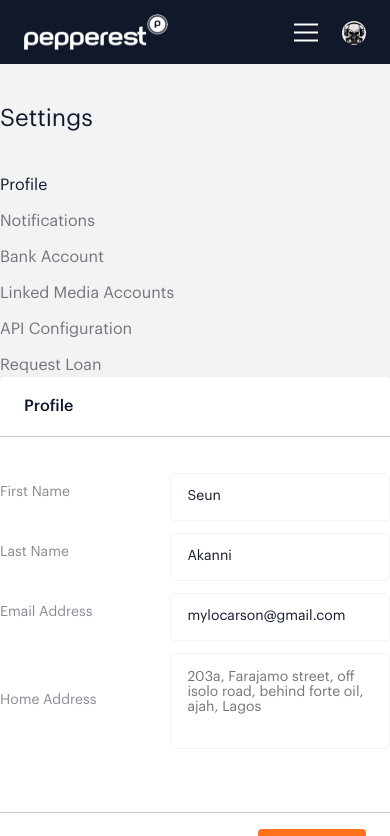
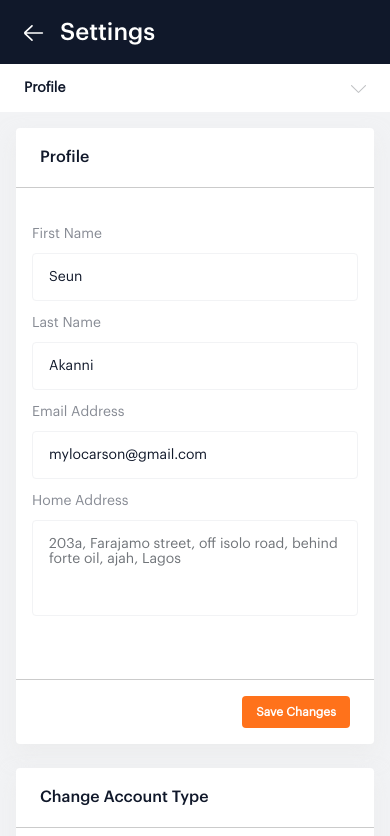
Before and after one commit to icelake0/Pepperest, a React (Create React App) app: page /user-account/profile in a window 390 px wide. Shown: the top 836 px of the page. Built offline with nearby package versions, Linux system fonts and the light colour scheme.

Commit message:
some fixes

```diff
--- a/src/assets/scss/components/_text.scss
+++ b/src/assets/scss/components/_text.scss
@@ -22,6 +22,13 @@
 
 
     // text colors
+    &-font--medium{
+        font-family: $medium-font !important;
+    }
+
+    &--white{
+        color: $white;
+    }
 
     &--gray{
         color: $gray;
--- a/src/assets/scss/pages/_user-account.scss
+++ b/src/assets/scss/pages/_user-account.scss
@@ -1,13 +1,48 @@
 .user-account{
+
+    padding: 16px 16px;
+    @include desktop{
+        padding: 0px;
+    }
     &__header{
+        display: none;
         margin: 40px 0px;
         .text--md{
             font-family: $medium-font;
 
         }
+        @include desktop{
+            display: block;
+        }
     }
 
     padding-bottom: 200px;
+
+    & .pcard-form_control-wrapper {
+        @include mobileAndTablet {
+            flex-direction: column;
+            align-items: unset;
+            justify-content: unset;
+        }
+    }
+
+    & .pcard-body {
+        @include mobileAndTablet {
+            padding: 0px 16px;
+        }
+    }
+
+
+    & .pcard-form_control:last-child,
+    & .pcard-form_control:first-child {
+        @include mobileAndTablet {
+            width: 100%;
+            margin: 0;
+        }
+    }
+    & .pcard-header-status {
+        margin-left: 16px;
+    }
 }
 
 .profile-settings{
@@ -25,11 +60,17 @@
         flex-direction: row;
         align-items: flex-start;
         padding-left: 24px;
-        padding-top: 64px;
+        padding-top: 24px;
+        @include desktop {
+            padding-top: 64px;
+        }
 
         & .notification__list {
             border-bottom: 1px solid $border-color-1;
-            padding-bottom: 64px;
+            padding-bottom: 24px;
+            @include desktop{
+                padding-bottom: 64px;
+            }
         }
 
         &:first-child {
@@ -70,6 +111,10 @@
             &__title {
                 font-size: $font-size-2;
                 color: $gray;
+                margin-bottom: 24px;
+                @include desktop{
+                    margin-bottom: 0px;
+                }
             }
 
             &-text{
--- a/src/assets/scss/settings.scss
+++ b/src/assets/scss/settings.scss
@@ -119,13 +119,13 @@ $desktop-width: 1024px;
     }
 }
 @mixin  mobile {
-    @media (min-width: #{$tablet-width}){
+    @media (max-width: #{$mobile-width}){
         @content;
     }
 }
 
 @mixin tablet {
-    @media(min-width: #{$mobile-width}){
+    @media(min-width: #{$tablet-width}) and (max-width: #{$desktop-width}){
         @content;
     }
 }
--- /dev/null
+++ b/src/components/blocks/SettingsNavigationBar/index.js
@@ -0,0 +1,20 @@
+/* eslint-disable jsx-a11y/click-events-have-key-events */
+/* eslint-disable jsx-a11y/no-static-element-interactions */
+import React from 'react';
+import { withRouter } from 'react-router-dom';
+
+import { BackArrow } from 'components/vectors';
+
+const SettingsNavigationBar = (props) => {
+  const { history } = props;
+  return (
+    <div className="nsHeader d-flex  align-items-center d-lg-none">
+      <div onClick={() => { history.push('/payments'); }}>
+        <BackArrow />
+      </div>
+      <h6 className="text--md text-font--medium text--white ml-3">Settings</h6>
+    </div>
+  );
+};
+
+export default withRouter(SettingsNavigationBar);
--- a/src/components/blocks/index.js
+++ b/src/components/blocks/index.js
@@ -46,6 +46,7 @@ import OrderList from './OrderList';
 import OrderListItem from './OrderListItem';
 import OrderListItemDetails from './OrderListItemDetails';
 import OrderDashboardMetric from './OrderDashboardMetric';
+import SettingsNavigationBar from './SettingsNavigationBar';
 
 export {
   Input,
@@ -92,4 +93,5 @@ export {
   OrderListItem,
   OrderListItemDetails,
   OrderDashboardMetric,
+  SettingsNavigationBar,
 };
--- a/src/components/layouts/withDefaultLayout/index.js
+++ b/src/components/layouts/withDefaultLayout/index.js
@@ -1,25 +1,50 @@
 import React, { Component } from 'react';
 import { Header, HeaderAlternate } from 'components/shared';
+import { SettingsNavigationBar } from 'components/blocks';
 
 export default function withDefaultLayout(WrappedComponent, data = {}) {
   return class extends Component {
     constructor(props) {
       super(props);
       this.state = {
+        isSettings: false,
         ...data,
         ...props,
+        isDesktop: false,
       };
+
+      this.updateIsDesktop = this.updateIsDesktop.bind(this);
+    }
+
+    componentDidMount() {
+      this.updateIsDesktop();
+      window.addEventListener('resize', this.updateIsDesktop);
+    }
+
+    componentWillUnmount() {
+      window.removeEventListener('resize', this.updateIsDesktop);
+    }
+
+    updateIsDesktop() {
+      this.setState({ isDesktop: window.innerWidth > 1450 });
     }
 
     render() {
+      const {
+        hasAlternateHeader, isSettings, links, page, isDesktop,
+      } = this.state;
       return (
         <>
-          <Header />
-          {this.state.hasAlternateHeader ? (
-            <HeaderAlternate
-              links={this.state.links}
-              page={this.state.page}
-            />
+          {isSettings && !isDesktop ? null : <Header />}
+
+          {!isSettings && !isDesktop ? null : <SettingsNavigationBar />}
+          {/* show everywhere, but not on settings desktop view */}
+          {hasAlternateHeader && !isSettings ? (
+            <HeaderAlternate links={links} page={page} />
+          ) : null}
+          {/* show only in settings mobile view */}
+          {hasAlternateHeader && isSettings && !isDesktop ? (
+            <HeaderAlternate links={links} page={page} />
           ) : null}
           <div className="max-content">
             <WrappedComponent {...this.props} />
--- /dev/null
+++ b/src/components/vectors/BackArrow/index.js
@@ -0,0 +1,18 @@
+import React from 'react';
+
+const BackArrow = () => (
+  <svg
+    className="icon"
+    xmlns="http://www.w3.org/2000/svg"
+    width="20"
+    height="16"
+    viewBox="0 0 20 16"
+  >
+    <path
+      fill="#FFF"
+      d="M18.4 7.2H2.44l6.111-5.82c.32-.305.333-.812.028-1.132-.304-.32-.81-.332-1.131-.027L.468 6.869C.168 7.17 0 7.573 0 8c0 .427.167.83.483 1.145l6.965 6.634c.155.148.353.221.552.221.211 0 .422-.083.58-.248.304-.32.292-.826-.028-1.131L2.415 8.8H18.4c.441 0 .8-.36.8-.8 0-.442-.359-.8-.8-.8z"
+    />
+  </svg>
+);
+
+export default BackArrow;
--- a/src/components/vectors/index.js
+++ b/src/components/vectors/index.js
@@ -18,6 +18,7 @@ import FlutterwaveIcon from './FlutterwaveIcon';
 import OrangeRightArrowIcon from './OrangeRightArrowIcon';
 import UpChevron from './UpChevron';
 import HamburgerIcon from './HamburgerIcon';
+import BackArrow from './BackArrow';
 
 
 export {
@@ -41,4 +42,5 @@ export {
   OrangeRightArrowIcon,
   UpChevron,
   HamburgerIcon,
+  BackArrow,
 };
--- a/src/config/inner-routes.js
+++ b/src/config/inner-routes.js
@@ -62,3 +62,35 @@ export const ordersInnerRoutes = [
     title: 'Delivered',
   },
 ];
+export const settingsInnerRoutes = [
+  {
+    url: '/user-account/profile',
+    title: 'Profile',
+    exact: true,
+  },
+  {
+    url: '/user-account/notifications',
+    title: 'Notifications',
+    exact: true,
+  },
+  {
+    url: '/user-account/bank-account',
+    title: 'Bank Account',
+    exact: true,
+  },
+  {
+    url: '/user-account/linked-media-account',
+    title: 'Linked Media Accounts',
+    exact: true,
+  },
+  {
+    url: '/user-account/api-configurations',
+    title: 'API Configuration',
+    exact: true,
+  },
+  {
+    url: '/user-account/loans',
+    title: 'Request Loan',
+    exact: true,
+  },
+];
--- a/src/pages/LinkMediaAccountPage/index.js
+++ b/src/pages/LinkMediaAccountPage/index.js
@@ -10,7 +10,7 @@ const LinkMediaAccountPage = () => (
       </div>
       <div className="pcard-body">
         <div className="row justify-item-center nsForm-control">
-          <div className="col-md-6 ml-auto">
+          <div className="col-10 col-md-6 ml-md-auto">
             <InputWithoutLabel
               name="link_account"
               type="text"
@@ -21,12 +21,12 @@ const LinkMediaAccountPage = () => (
               classNames="nsForm-input__alternate"
             />
           </div>
-          <div className="col-md-1 mr-auto d-flex flex-column justify-content-center">
+          <div className="col-1 col-md-1 mr-md-auto d-flex flex-column justify-content-center">
             <TrashIcon />
           </div>
         </div>
         <div className="row justify-item-center nsForm-control">
-          <div className="col-md-6 ml-auto">
+          <div className="col-10 col-md-6 ml-md-auto">
             <InputWithoutLabel
               name="link_account"
               type="text"
@@ -37,7 +37,7 @@ const LinkMediaAccountPage = () => (
               classNames="nsForm-input__alternate"
             />
           </div>
-          <div className="col-md-1 mr-auto d-flex flex-column justify-content-center">
+          <div className="col-1 col-md-1 mr-md-auto d-flex flex-column justify-content-center">
             <TrashIcon />
           </div>
         </div>
--- a/src/pages/NotificationPage/index.js
+++ b/src/pages/NotificationPage/index.js
@@ -9,10 +9,10 @@ const NotificationPage = () => (
     <div className="pcard-body">
       <div className="notification-wrapper">
         <div className="notification-item row">
-          <div className="col-md-3">
+          <div className="col-12 col-md-3">
             <h4 className="notification__list-item__title">Payment</h4>
           </div>
-          <div className="col-md-9">
+          <div className="col-12 col-md-9">
             <ul className="notification__list">
               <li className="notification__list-item">
                 <div className="input-control">
@@ -69,10 +69,10 @@ const NotificationPage = () => (
           </div>
         </div>
         <div className="notification-item row">
-          <div className="col-md-3">
+          <div className="col-12 col-md-3">
             <h4 className="notification__list-item__title">Transfer</h4>
           </div>
-          <div className="col-md-9">
+          <div className="col-12 col-md-9">
             <ul className="notification__list">
               <li className="notification__list-item">
                 <div className="input-control">
@@ -96,10 +96,10 @@ const NotificationPage = () => (
           </div>
         </div>
         <div className="notification-item row">
-          <div className="col-md-3">
+          <div className="col-12 col-md-3">
             <h4 className="notification__list-item__title">Payout</h4>
           </div>
-          <div className="col-md-9">
+          <div className="col-12 col-md-9">
             <ul className="notification__list">
               <li className="notification__list-item">
                 <div className="input-control">
--- a/src/pages/UserAccountPage/index.js
+++ b/src/pages/UserAccountPage/index.js
@@ -3,6 +3,8 @@ import React from 'react';
 import { withDefaultLayout } from 'components/layouts';
 import { NavLink } from 'components/blocks';
 import { Route, Switch, Redirect } from 'react-router-dom';
+import { getStringHash } from 'libs/utils';
+import { settingsInnerRoutes } from 'config/inner-routes';
 
 import {
   ProfilePage, NotificationPage, BankAccountPage,
@@ -10,43 +12,11 @@ import {
 } from 'pages';
 
 const config = {
-  hasAlternateHeader: false,
-  links: [],
-  page: 'profile',
+  hasAlternateHeader: true,
+  links: settingsInnerRoutes,
+  page: 'settings',
+  isSettings: true,
 };
-
-const menus = [
-  {
-    url: '/user-account/profile',
-    title: 'Profile',
-    exact: true,
-  },
-  {
-    url: '/user-account/notifications',
-    title: 'Notifications',
-    exact: true,
-  },
-  {
-    url: '/user-account/bank-account',
-    title: 'Bank Account',
-    exact: true,
-  },
-  {
-    url: '/user-account/linked-media-account',
-    title: 'Linked Media Accounts',
-    exact: true,
-  },
-  {
-    url: '/user-account/api-configurations',
-    title: 'API Configuration',
-    exact: true,
-  },
-  {
-    url: '/user-account/loans',
-    title: 'Request Loan',
-    exact: true,
-  },
-];
 
 
 const UserAccountPage = ({ match }) => (
@@ -55,13 +25,14 @@ const UserAccountPage = ({ match }) => (
       <h3 className="text--md">Settings</h3>
     </div>
     <div className="row">
-      <div className="col-lg-3">
+      <div className="col-lg-3 d-none d-lg-flex">
         <ul className="menu__list">
-          {menus
-            && menus.map(({ url, title, exact }) => (
+          {settingsInnerRoutes
+            && settingsInnerRoutes.map(({ url, title, exact }, index) => (
               <>
                 <li className="menu__list-item">
                   <NavLink
+                    key={getStringHash}
                     url={url}
                     title={title}
                     exact={exact}
@@ -72,7 +43,7 @@ const UserAccountPage = ({ match }) => (
             ))}
         </ul>
       </div>
-      <div className="col-lg-9">
+      <div className="col-12 col-lg-9">
         <div>
           <Switch>
             <Route path={`${match.url}/profile`} component={ProfilePage} />
```
Also changed, not shown: public/assets/images/svg/back-arrow.svg (added).
